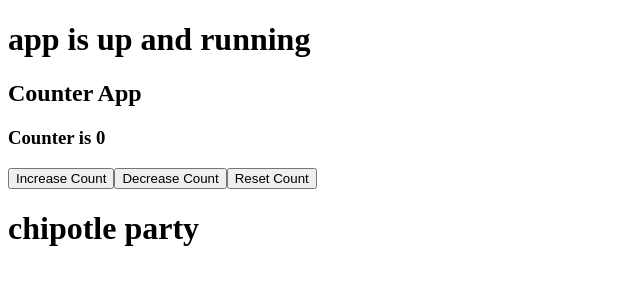
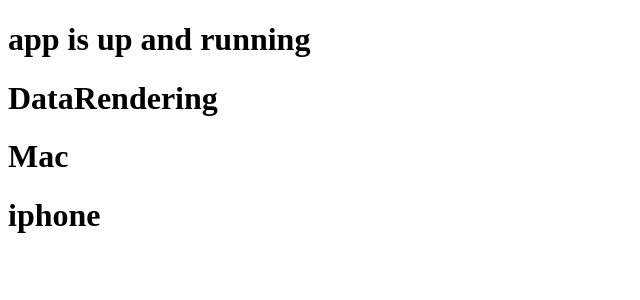
Before and after one commit to rebeccadias/Full-Stack-WebDev-Bootcamp, a React (Create React App) app in the folder techops/: page / in a window 1280 px wide. Shown: the top 300 px of the page, without its empty margins (0-640 px from the left). Built offline with nearby package versions, Linux system fonts and the light colour scheme.

Commit message:
DataRendering

```diff
--- a/techops/src/App.js
+++ b/techops/src/App.js
@@ -1,12 +1,13 @@
 import Message from "./props/Message";
 import Eevent from "./events/Eevent";
 import UseStateComp from "./UseState/UseState";
+import DataRendering from "./dataRendering/DataRendering";
 
 const App = () => {
   return (
     <div>
       <h1>app is up and running</h1>
-      <UseStateComp />
+      <DataRendering />
     </div>
   );
 };
--- a/techops/src/UseState/UseState.js
+++ b/techops/src/UseState/UseState.js
@@ -16,7 +16,6 @@ const UseStateComp = () => {
         Decrease Count
       </button>
       <button onClick={() => SetCount(0)}> Reset Count </button>
-      <h1>chipotle party</h1>
     </div>
   );
 };
--- /dev/null
+++ b/techops/src/dataRendering/DataRendering.js
@@ -0,0 +1,24 @@
+import React, { useState } from "react";
+const DataRendering = () => {
+  const [products, setProducts] = useState([
+    { name: "Mac", price: 120, desc: "best goods ever", id: 1 },
+    { name: "iphone", price: 200, desc: "expensive af", id: 2 },
+  ]);
+
+  return (
+    <div>
+      <h1>DataRendering</h1>
+      {products.map((product) => {
+        return (
+          <div key={product.id}>
+            <h1>{product.name}</h1>
+          </div>
+        );
+      })}
+    </div>
+  );
+};
+
+export default DataRendering;
+
+// we can fetch the data from an api in the useState (initial state and then render it )
```
